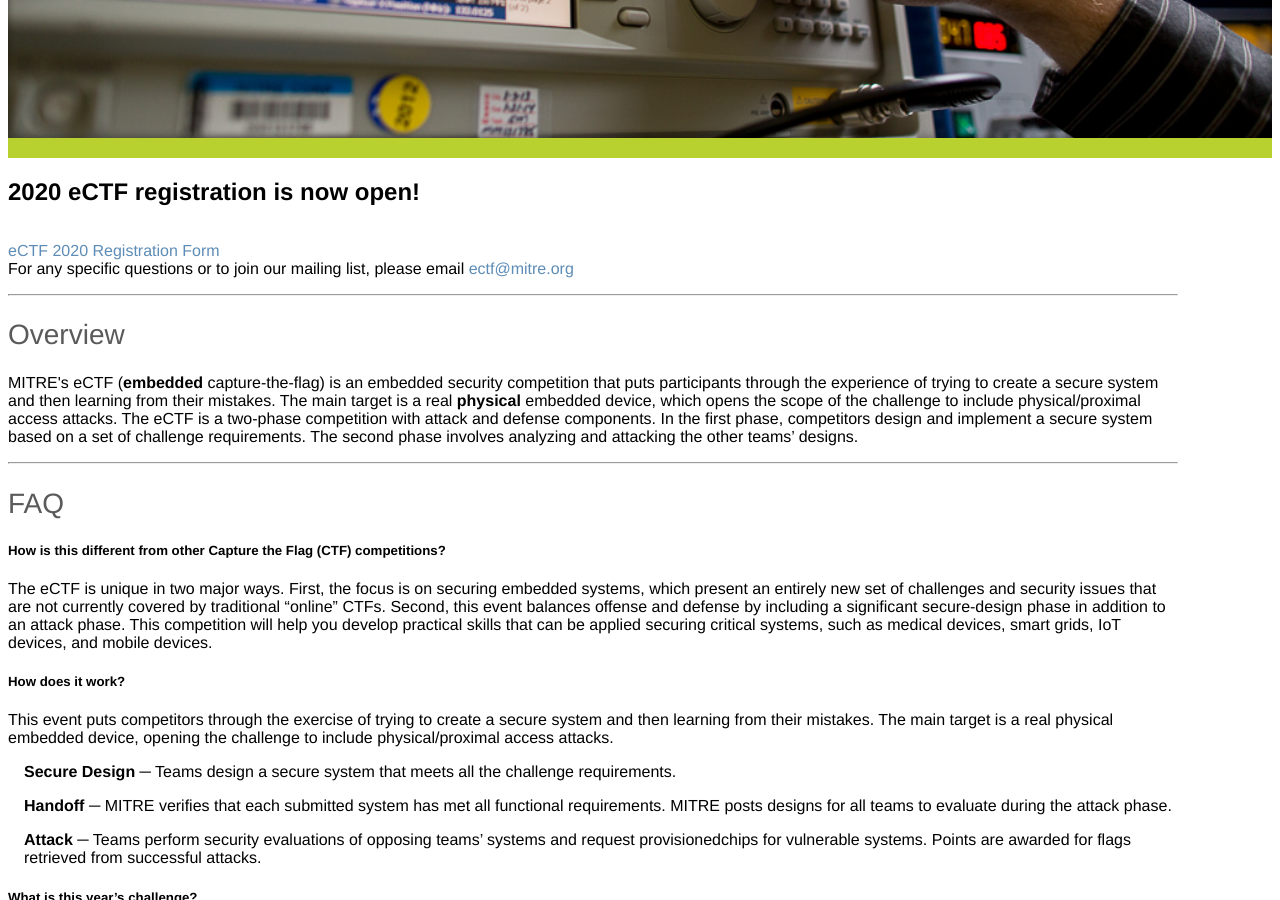
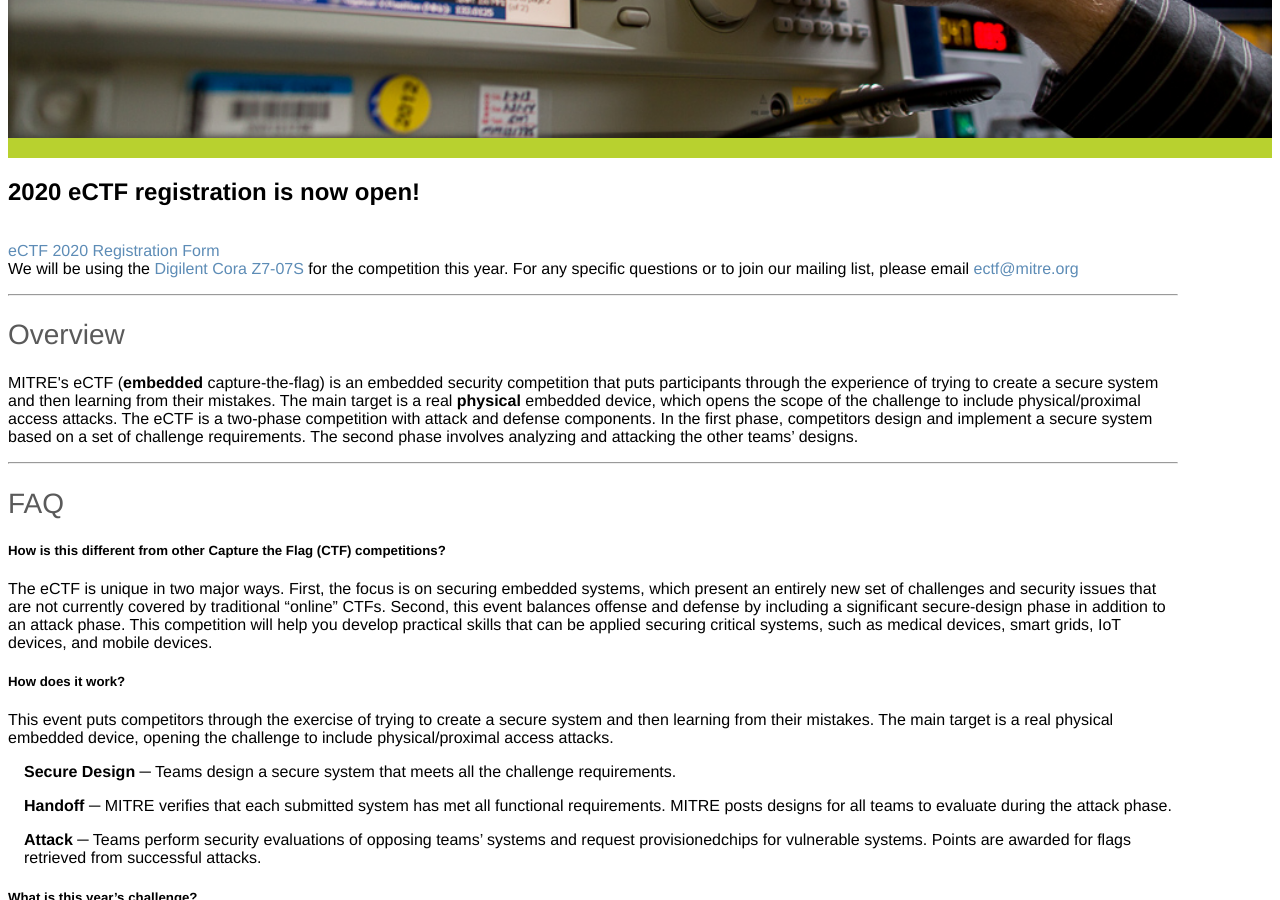
Before and after one commit to mitre-cyber-academy/mitre-cyber-academy.github.io, a Jekyll site: the page built from competitions/embedded/index.html, in a window 1280 px wide and 900 px high, scrolled down 496 px. Built offline with Jekyll 4.4.1, drawn with Linux system fonts in a browser that asks for light colours; nearby versions of some CDN libraries; library files that are not in the unit come from our copies.

Commit message:
Add board information for 2020 eCTF

```diff
--- a/competitions/embedded/index.html
+++ b/competitions/embedded/index.html
@@ -28,7 +28,7 @@ title: MITRE Cyber Academy | Embedded
                 <p>
                 <a href="https://docs.google.com/forms/d/e/1FAIpQLScg-YNZpmNXPs2JhTM4zzNDHS3gZzSB_jblBm-kwJzTTDdRag/viewform?vc=0&c=0&w=1&usp=mail_form_link">eCTF 2020 Registration Form</a><br>
 
-                    For any specific questions or to join our mailing list, please email <a href="mailto:ectf@mitre.org">ectf@mitre.org</a>
+                    We will be using the <a href="https://projects.digilentinc.com/products/cora-z7-07s">Digilent Cora Z7-07S</a> for the competition this year. For any specific questions or to join our mailing list, please email <a href="mailto:ectf@mitre.org">ectf@mitre.org</a>
                 </p>
                 <hr>
                 <h2>Overview</h2>
```
